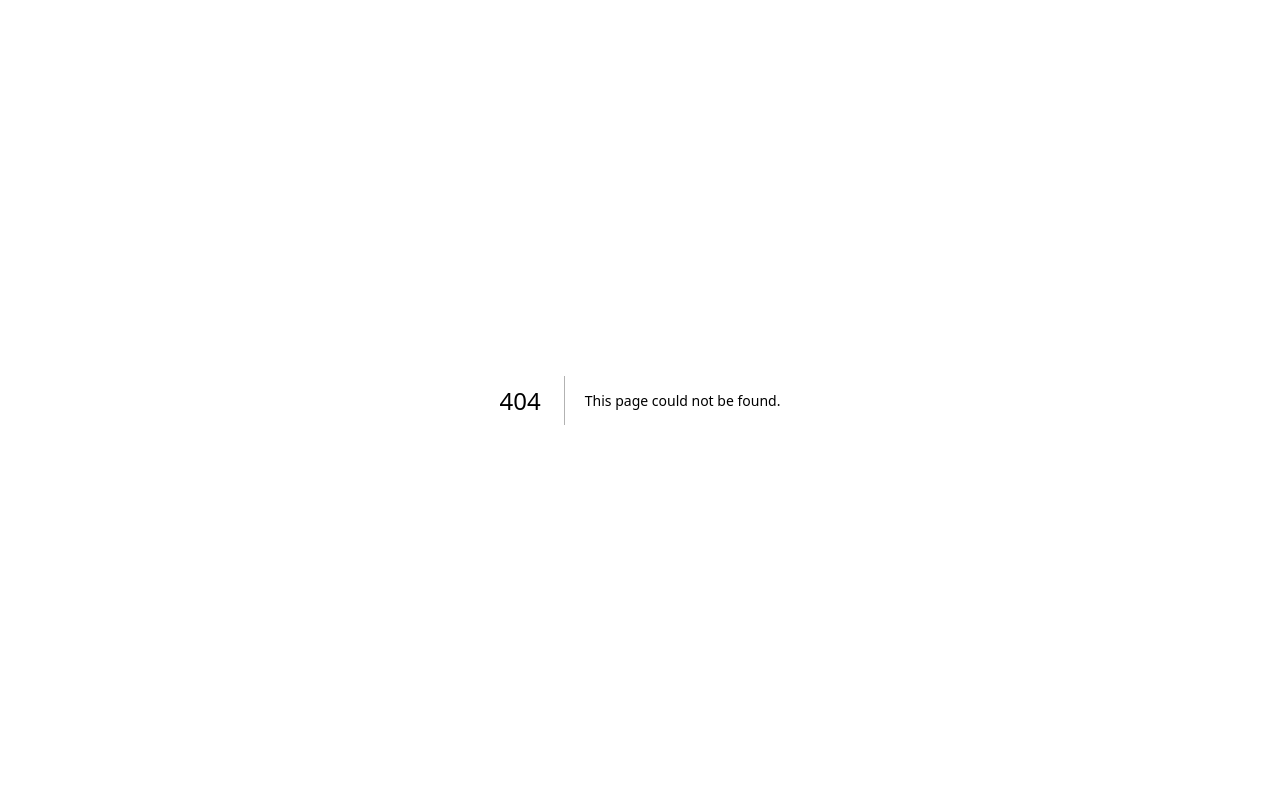
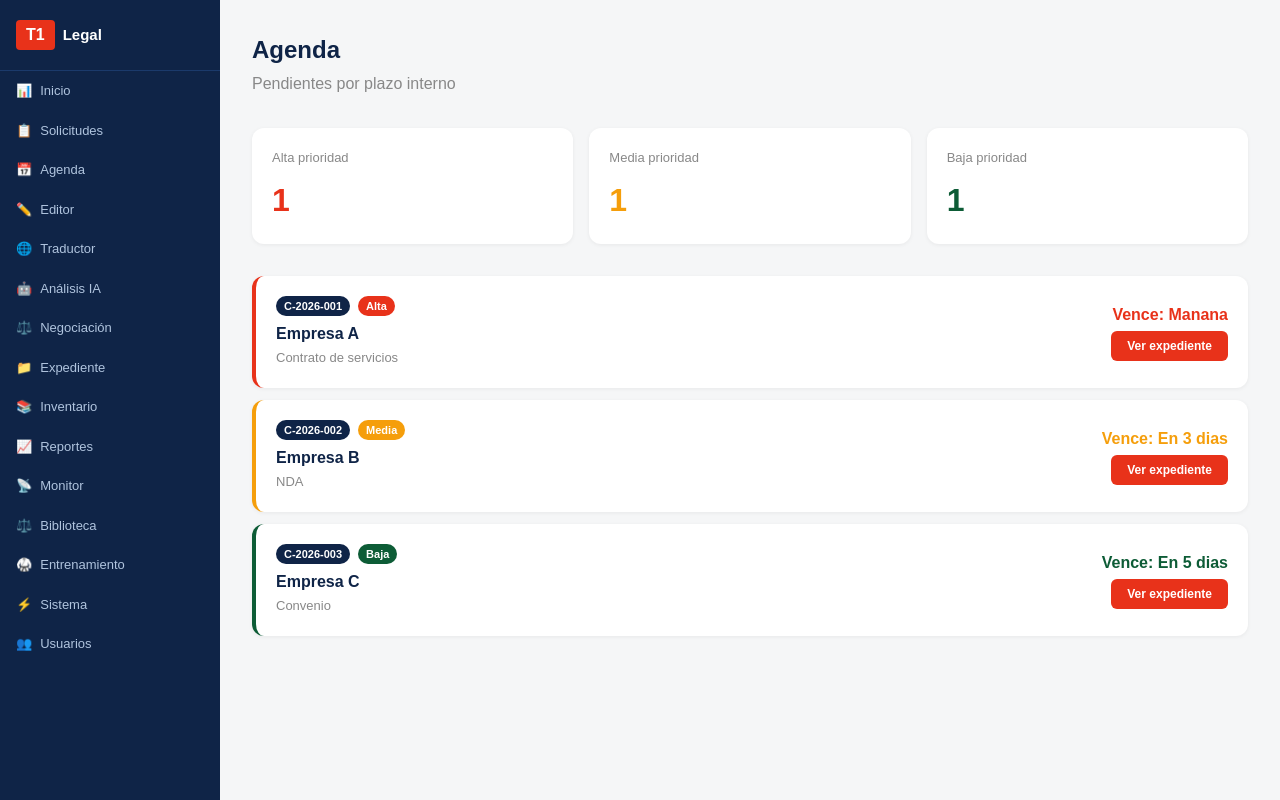
Before and after one commit to jovannipoceros-png/t1-legal, a Next.js app: page /dashboard/agenda in a window 1280 px wide. Before the commit this address had no page. Built offline with nearby package versions, Linux system fonts and the light colour scheme.

Commit message:
feat: modulo agenda

```diff
--- /dev/null
+++ b/src/app/dashboard/agenda/page.tsx
@@ -0,0 +1,41 @@
+export default function Agenda() {
+  const alertas = [
+    { id: 'C-2026-001', empresa: 'Empresa A', tipo: 'Contrato de servicios', vence: 'Manana', prioridad: 'Alta', color: '#E8321A' },
+    { id: 'C-2026-002', empresa: 'Empresa B', tipo: 'NDA', vence: 'En 3 dias', prioridad: 'Media', color: '#F59E0B' },
+    { id: 'C-2026-003', empresa: 'Empresa C', tipo: 'Convenio', vence: 'En 5 dias', prioridad: 'Baja', color: '#0D5C36' },
+  ]
+  return (
+    <div style={{ padding: '32px', fontFamily: 'sans-serif' }}>
+      <h1 style={{ color: '#0F2447', fontSize: '24px', fontWeight: 700, margin: '0 0 4px' }}>Agenda</h1>
+      <p style={{ color: '#888', margin: '0 0 32px' }}>Pendientes por plazo interno</p>
+      <div style={{ display: 'grid', gridTemplateColumns: 'repeat(3,1fr)', gap: '16px', marginBottom: '32px' }}>
+        {[
+          { label: 'Alta prioridad', value: '1', color: '#E8321A' },
+          { label: 'Media prioridad', value: '1', color: '#F59E0B' },
+          { label: 'Baja prioridad', value: '1', color: '#0D5C36' },
+        ].map((k,i) => (
+          <div key={i} style={{ background: 'white', borderRadius: '12px', padding: '20px', boxShadow: '0 1px 4px rgba(0,0,0,0.06)' }}>
+            <p style={{ color: '#888', fontSize: '13px', margin: '0 0 8px' }}>{k.label}</p>
+            <p style={{ color: k.color, fontSize: '32px', fontWeight: 700, margin: 0 }}>{k.value}</p>
+          </div>
+        ))}
+      </div>
+      {alertas.map((a,i) => (
+        <div key={i} style={{ background: 'white', borderRadius: '12px', padding: '20px', boxShadow: '0 1px 4px rgba(0,0,0,0.06)', marginBottom: '12px', borderLeft: `4px solid ${a.color}`, display: 'flex', alignItems: 'center', justifyContent: 'space-between' }}>
+          <div>
+            <div style={{ display: 'flex', gap: '8px', marginBottom: '6px' }}>
+              <span style={{ background: '#0F2447', color: 'white', fontSize: '11px', fontWeight: 700, padding: '2px 8px', borderRadius: '20px' }}>{a.id}</span>
+              <span style={{ background: a.color, color: 'white', fontSize: '11px', fontWeight: 700, padding: '2px 8px', borderRadius: '20px' }}>{a.prioridad}</span>
+            </div>
+            <p style={{ color: '#0F2447', fontWeight: 700, margin: '0 0 2px' }}>{a.empresa}</p>
+            <p style={{ color: '#888', fontSize: '13px', margin: 0 }}>{a.tipo}</p>
+          </div>
+          <div style={{ textAlign: 'right' }}>
+            <p style={{ color: a.color, fontWeight: 700, margin: '0 0 4px' }}>Vence: {a.vence}</p>
+            <button style={{ background: '#E8321A', color: 'white', border: 'none', padding: '6px 16px', borderRadius: '6px', fontSize: '12px', fontWeight: 700, cursor: 'pointer' }}>Ver expediente</button>
+          </div>
+        </div>
+      ))}
+    </div>
+  )
+}
```
